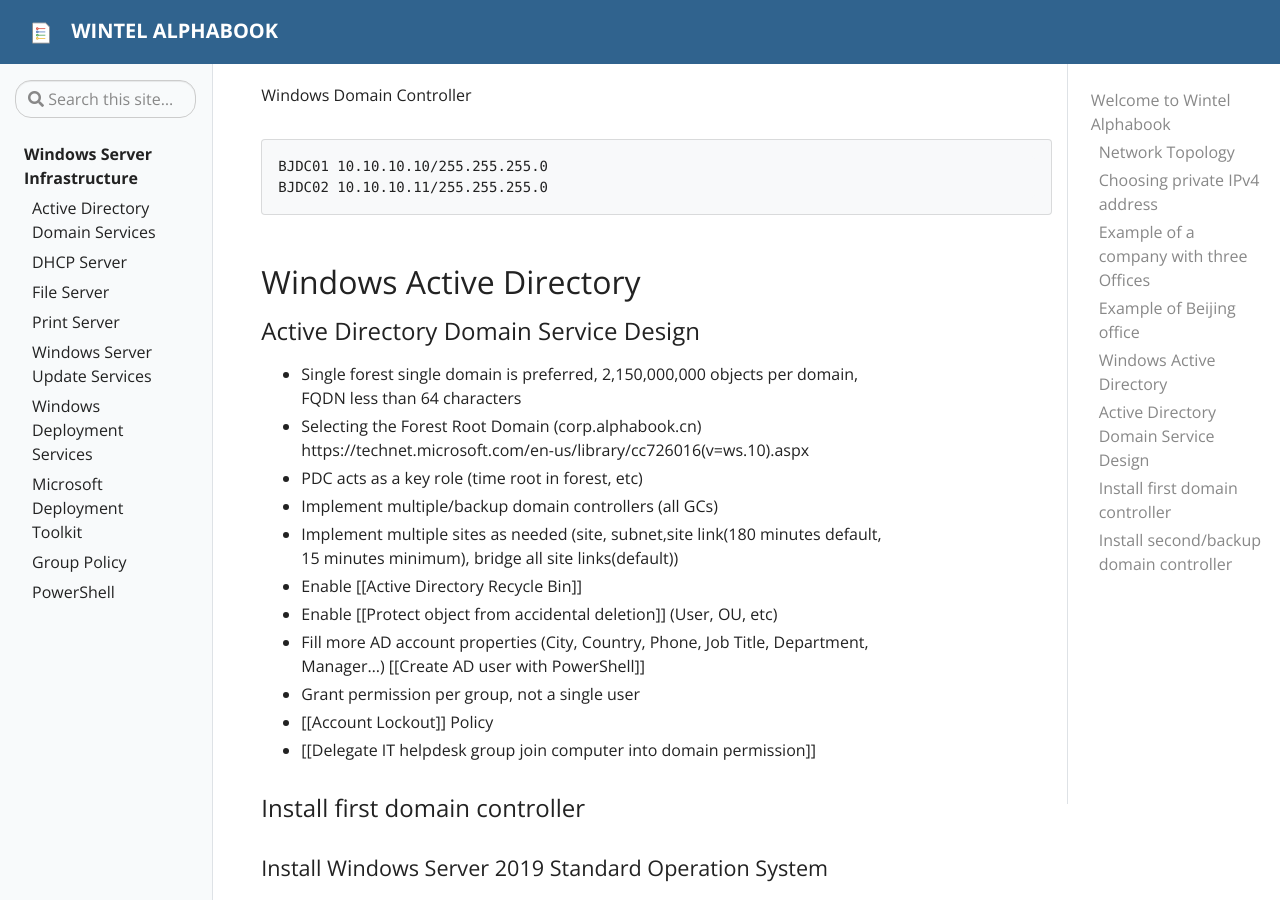
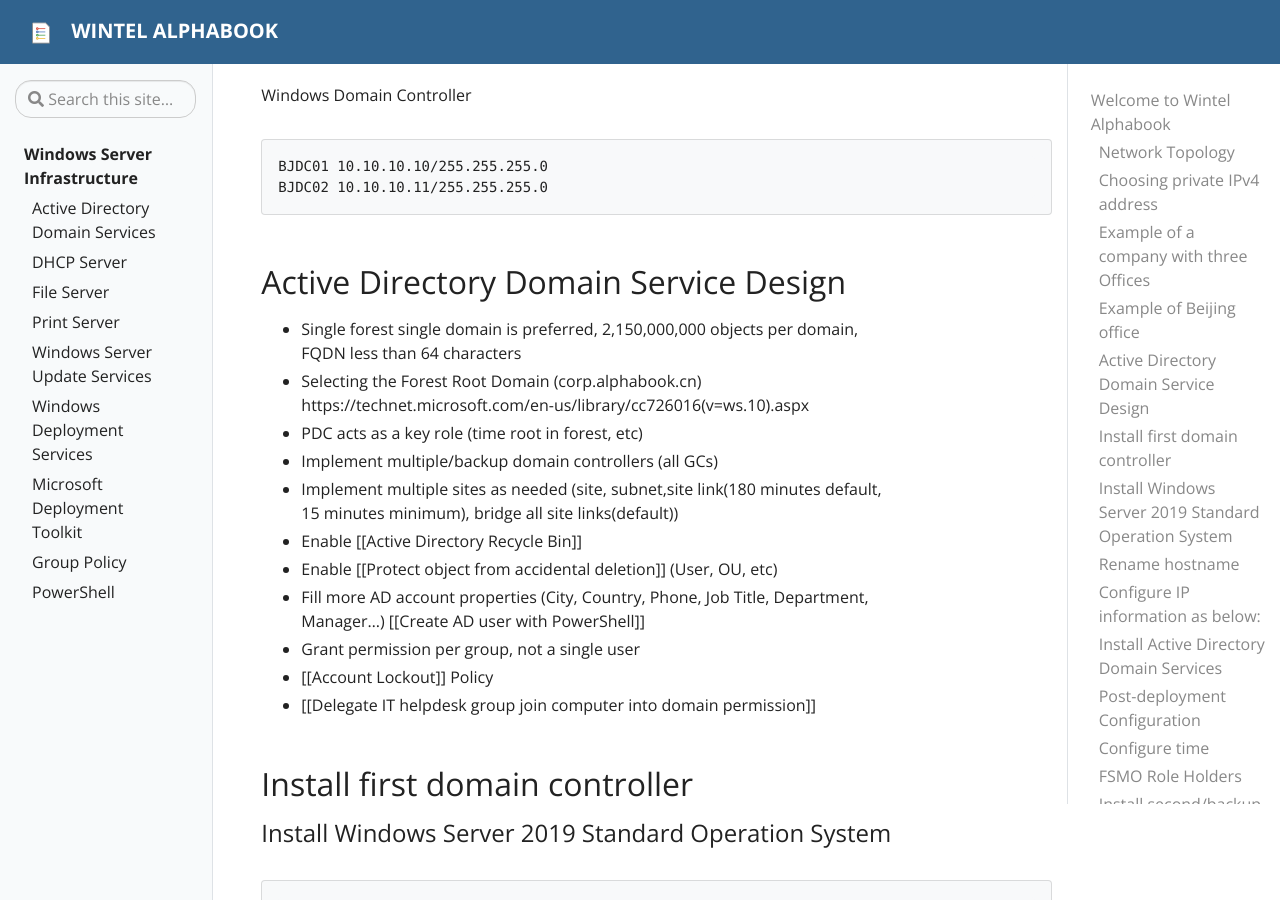
Before and after one commit to SMEwintel/SMEwintel.github.io, a Jekyll site: the page built from pages/index.md, in a window 1280 px wide and 900 px high, scrolled down 1374 px. Built offline with Jekyll 4.4.1, drawn with Linux system fonts in a browser that asks for light colours.

Commit message:
Update index.md

````diff
--- a/pages/index.md
+++ b/pages/index.md
@@ -52,9 +52,7 @@ BJDC01 10.10.10.10/255.255.255.0
 BJDC02 10.10.10.11/255.255.255.0
 ```
 
-## Windows Active Directory
-
-### Active Directory Domain Service Design
+## Active Directory Domain Service Design
 
 * Single forest single domain is preferred, 2,150,000,000 objects per domain, FQDN less than 64 characters
 * Selecting the Forest Root Domain (corp.alphabook.cn) https://technet.microsoft.com/en-us/library/cc726016(v=ws.10).aspx
@@ -68,9 +66,9 @@ BJDC02 10.10.10.11/255.255.255.0
 * [[Account Lockout]] Policy
 * [[Delegate IT helpdesk group join computer into domain permission]]
 
-### Install first domain controller
+## Install first domain controller
 
-#### Install Windows Server 2019 Standard Operation System
+### Install Windows Server 2019 Standard Operation System
 
 ```bash
 # Check Operating System version
@@ -78,7 +76,7 @@ BJDC02 10.10.10.11/255.255.255.0
 Microsoft Windows Server 2019 Standard
 ```
 
-#### Rename hostname
+### Rename hostname
 
 ```bash
 # BJ stands for Beijing
@@ -88,7 +86,7 @@ Restart-Computer
 Get-Content Env:COMPUTERNAME
 ```
 
-#### Configure IP information as below:
+### Configure IP information as below:
 
 ```bash
 IP address: 10.10.10.10
@@ -97,7 +95,7 @@ Default gateway: 10.10.10.1
 Preferred DNS server: 10.10.10.10
 ```
 
-#### Install Active Directory Domain Services
+### Install Active Directory Domain Services
 
 ```bash
 From Start Menu, Click "Server Manager"
@@ -113,7 +111,7 @@ Click "Install"
 Click "Close" when finish
 ```
 
-#### Post-deployment Configuration
+### Post-deployment Configuration
 
 ![assets/img/dc-promote.png](assets/img/dc-promote.png)
 
@@ -135,14 +133,14 @@ Click "Next"
 Click "Install" after Prerequisites Check done
 ```
 
-#### Configure time
+### Configure time
 
 ```bash
 # By default, the first domain controller is PDC too, PDC is the time root of the forest.
 w32tm /config /computer:BJDC01.alphabook.cn /manualpeerlist:time.windows.com /syncfromflags:manual /update
 ```
 
-#### FSMO Role Holders
+### FSMO Role Holders
 
 {% include alert.html type="warning" title="Schema master / Forest level" content="To make change Schema in forest (such as implement Exchange, Lync, SCCM)" %}
 
@@ -182,4 +180,4 @@ BJDC01.alphabook.cn  BJDC01.alphabook.cn BJDC01.alphabook.cn
 ```
 
 
-### Install second/backup domain controller
+## Install second/backup domain controller
````
